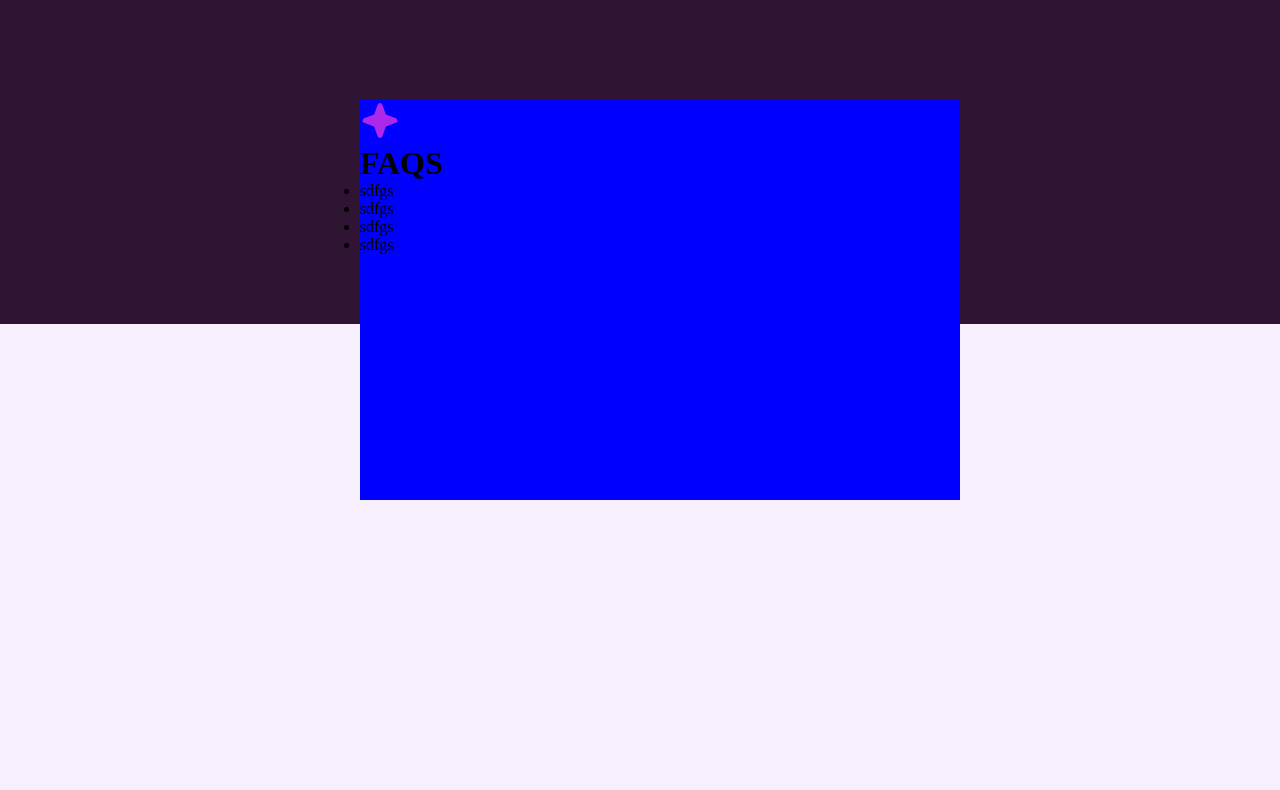
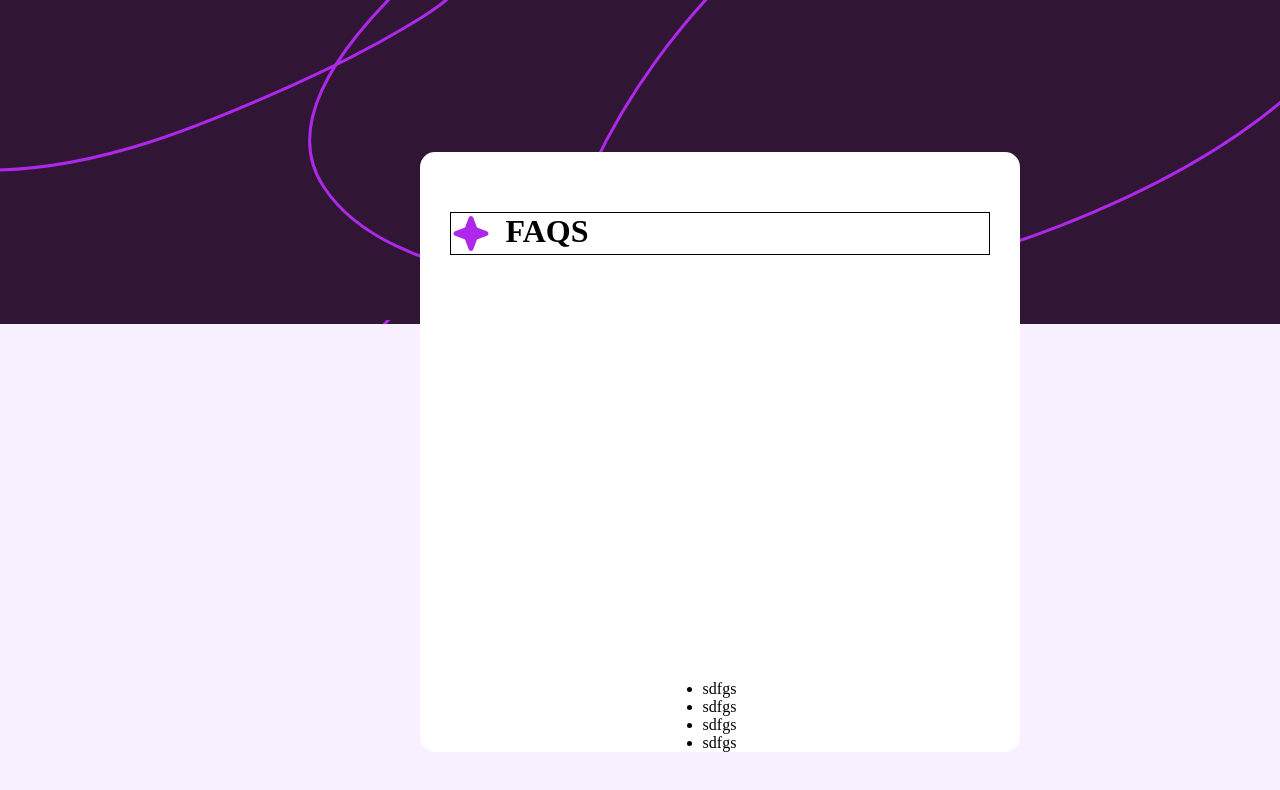
Before and after one commit to 222sucram/frontend-mentor, a plain HTML site: page faq-accordion-main/index.html in a window 1280 px wide. Shown: the top 790 px of the page. Drawn offline with Linux system fonts and the light colour scheme.

Commit message:
Tidy up card layout

```diff
--- a/faq-accordion-main/index.html
+++ b/faq-accordion-main/index.html
@@ -13,7 +13,7 @@
  <div class="banner"></div>
 <div class="faq-card">
   <div class="card-title">
-    <img src="assets/images/icon-star.svg" alt="">
+    <img class="icon-star" src="assets/images/icon-star.svg" alt="">
       <h1>FAQS</h1>
   </div>
   <div>
--- a/faq-accordion-main/style.css
+++ b/faq-accordion-main/style.css
@@ -20,18 +20,38 @@ body {
 }
 
 .banner {
-    width: 100vw;
+    width: 1439px;
     height: 324px;
     background-color: var(--dark-purple);
+    background-image: url(assets/images/background-pattern-desktop.svg);
     position: relative;
     top: 0;
 }
 
 .faq-card {
     width: 600px;
-    height: 400px;
-    background-color: blue;
+    height: 600px;
+    background-color: var(--white);
     position: absolute;
-    left: 25%;
-    top: 100px;
+    left: 50%;
+    top: 50%;
+    transform: translate(-50%, -50%);
+    border-radius: 15px;
+    display: flex;
+    flex-direction: column;
+    justify-content: space-between;
+    align-items: center;
 }
+
+.card-title {
+    border: 1px solid black;
+    margin-top: 10%;
+    width: 90%;
+    display: flex;
+    justify-content: flex-start;
+
+}
+
+.icon-star{
+    padding-right: 15px;
+}
```
